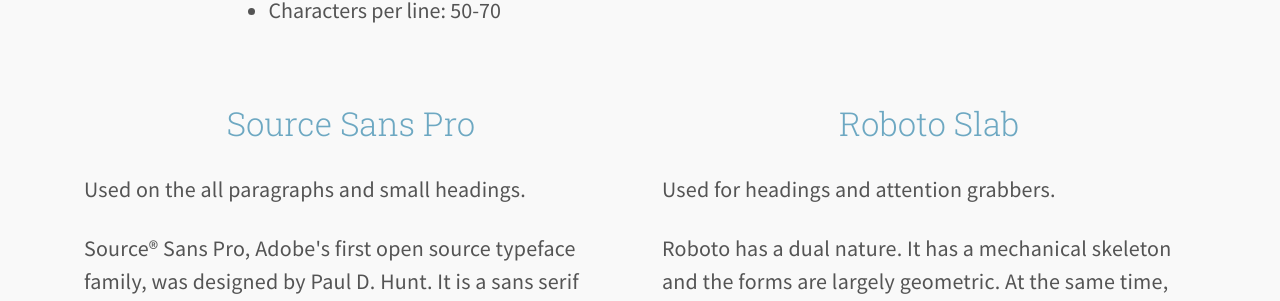
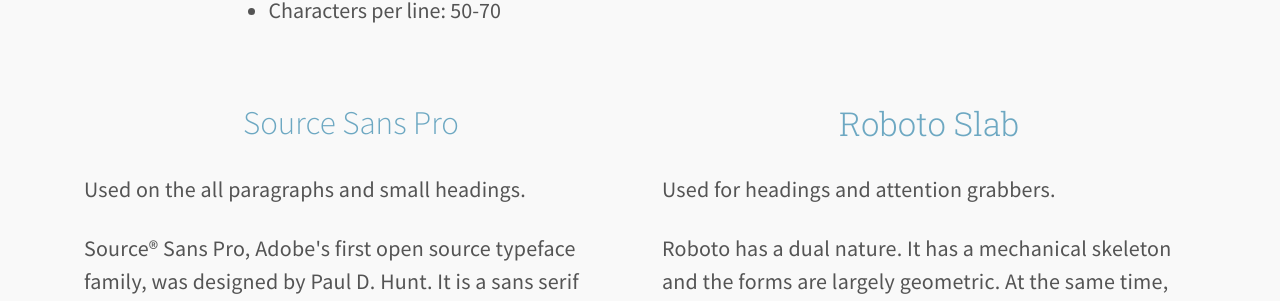
Before and after one commit to l4ci/l4ci.github.io, a Jekyll site: the page built from _posts/2014-01-22-styleguide.html, in a window 1280 px wide and 900 px high, scrolled down 4613 px. Shown: the part 149-450 px from the top of the window. Built offline with Jekyll 4.4.1, drawn with Linux system fonts in a browser that asks for light colours; nearby versions of some CDN libraries; Markdown is read by kramdown in place of the engine named in the settings.

Commit message:
fixed styleguide

```diff
--- a/_posts/2014-01-22-styleguide.html
+++ b/_posts/2014-01-22-styleguide.html
@@ -171,7 +171,7 @@
       </ul>
     </div>
     <div class="col-50">
-      <h3>Source Sans Pro</h3>
+      <h3 class="text-font-family--sans">Source Sans Pro</h3>
       <p>Used on the all paragraphs and small headings.</p>
       <p>
         Source® Sans Pro, Adobe's first open source typeface family, was designed by Paul D. Hunt. It is a sans serif typeface intended to work well in user interfaces.
@@ -182,7 +182,7 @@
       </p>
     </div>
      <div class="col-50">
-      <h3 class="text-font-family--serif">Roboto Slab</h3>
+      <h3>Roboto Slab</h3>
       <p>Used for headings and attention grabbers.</p>
       <p>
         Roboto has a dual nature. It has a mechanical skeleton and the forms are largely geometric. At the same time, the font features friendly and open curves. While some grotesks distort their letterforms to force a rigid rhythm, Roboto doesn’t compromise, allowing letters to be settled into their natural width. This makes for a more natural reading rhythm more commonly found in humanist and serif types. <a href="http://www.google.com/fonts/specimen/Roboto+Slab">Read more</a>
```
